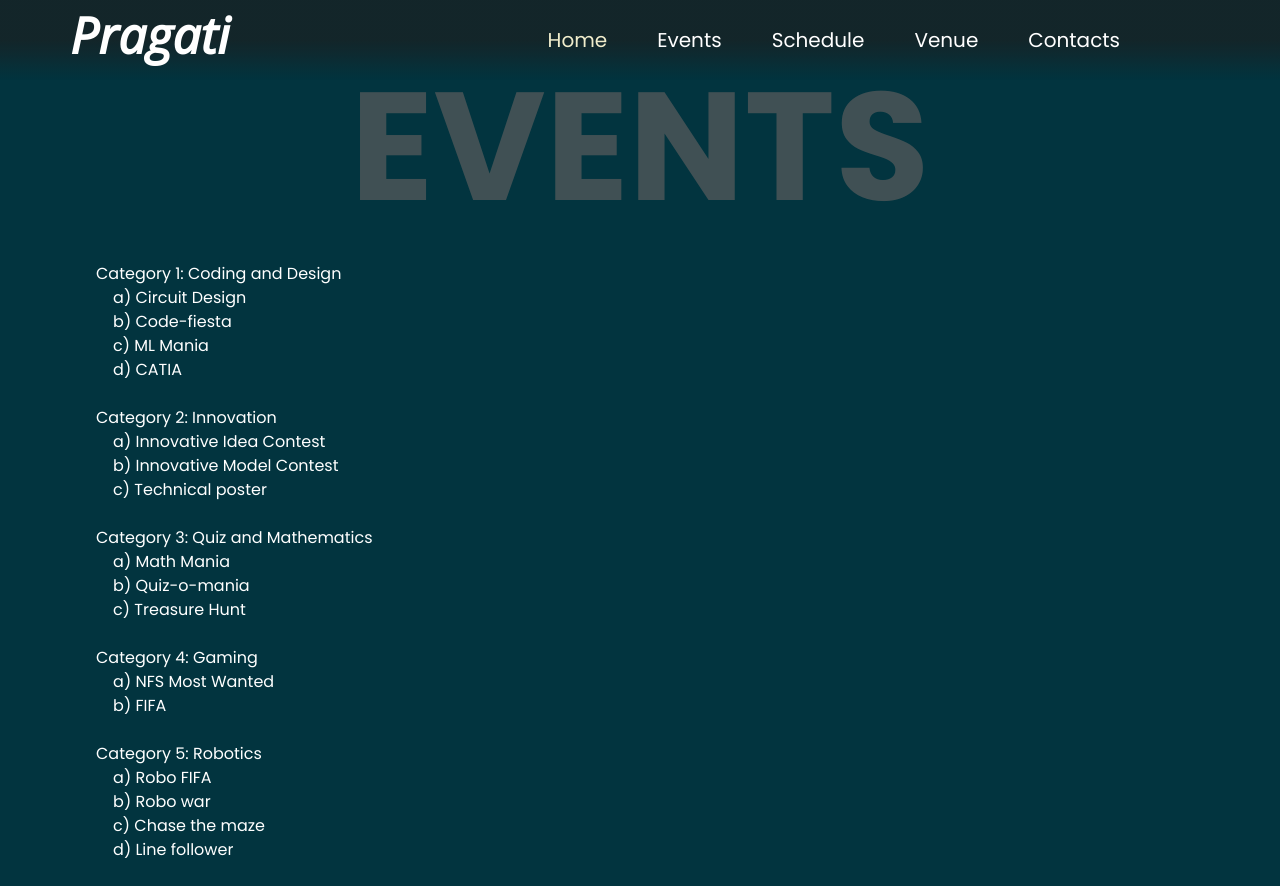
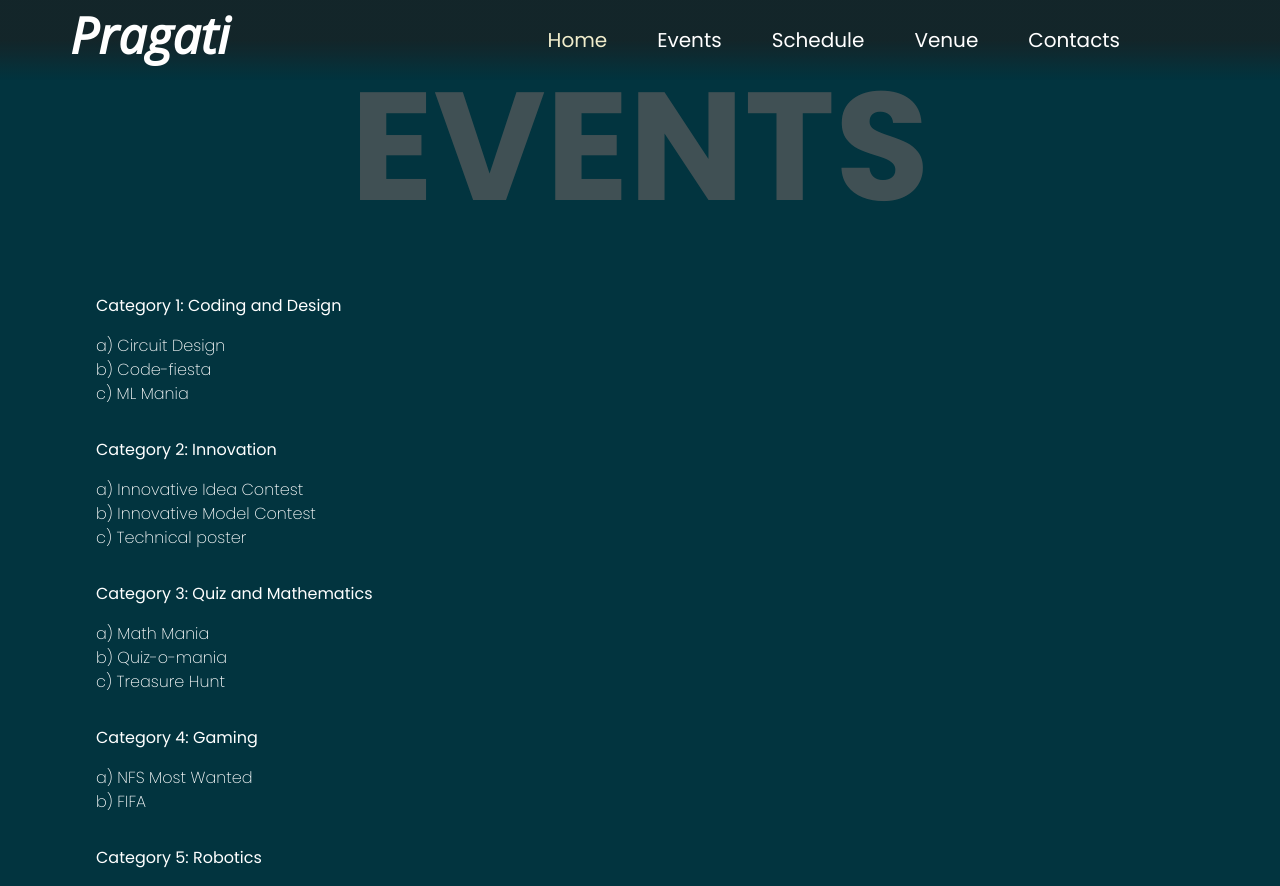
Before and after one commit to am-here/PRAGATI, a React (Create React App) app: page /rules in a window 1280 px wide. Shown: the top 886 px of the page. Built offline with nearby package versions, Linux system fonts and the light colour scheme; a web font is replaced by a local one.

Commit message:
event upComing

```diff
--- a/src/components/Ongoing_Event/EventData.js
+++ b/src/components/Ongoing_Event/EventData.js
@@ -1,8 +1,7 @@
 const EventData = [
   {
-    image: "logo_comp.png",
-    description:
-      "A self explanatory logo of prescribed dimensions is invited for our techfest PRAGATI.",
+    image: "upComing.jpeg",
+    description: "Click above to checkout the incoming events.",
   },
 ];
 
--- a/src/components/Ongoing_Event/event.css
+++ b/src/components/Ongoing_Event/event.css
@@ -20,6 +20,17 @@
   flex-wrap: wrap;
   align-items: flex-start;
   justify-content: space-between;
+  font-weight: 100;
+}
+.heading-list{
+  font-weight: 500;
+  color: #fff;
+  margin-top: 2em;
+  margin-bottom: 1em;
+}
+#last-line{
+
+  padding-bottom: 4em;
 }
 .content_img {
   width: 500px;
--- a/src/components/Ongoing_Event/event.js
+++ b/src/components/Ongoing_Event/event.js
@@ -6,59 +6,47 @@ import GoToTop from "../GoToTop";
 // var event_name = "LOGO COMPETITION";
 
 function Event() {
-  var reg_link = 'https://docs.google.com/forms/d/e/1FAIpQLSfOOXUYLHLcfZeoX4BJ5o2rna3LHuRxqnOYdCYhNcCa0NaYlw/viewform'
+  // var reg_link =
+  //   "https://docs.google.com/forms/d/e/1FAIpQLSfOOXUYLHLcfZeoX4BJ5o2rna3LHuRxqnOYdCYhNcCa0NaYlw/viewform";
   return (
     <section className="event_page">
       <div className="mar_add_event"></div>
       <Heading title="EVENTS" />
       <div className="content_row">
-        Category 1: Coding and Design
-        <br />
-        &nbsp;&nbsp;&nbsp;&nbsp;a)	Circuit Design
-        <br />
-        &nbsp;&nbsp;&nbsp;&nbsp;b)	Code-fiesta
-        <br />
-        &nbsp;&nbsp;&nbsp;&nbsp;c)	ML Mania
-        <br />
-        &nbsp;&nbsp;&nbsp;&nbsp;d)	CATIA
-        <br />
-        <br />
-        Category 2: Innovation
-        <br />
-        &nbsp;&nbsp;&nbsp;&nbsp;a)	Innovative Idea Contest
-        <br />
-        &nbsp;&nbsp;&nbsp;&nbsp;b)	Innovative Model Contest
-        <br />
-        &nbsp;&nbsp;&nbsp;&nbsp;c)	Technical poster
-        <br />
-        <br />
-        Category 3: Quiz and Mathematics
-        <br />
-        &nbsp;&nbsp;&nbsp;&nbsp;a)	Math Mania
-        <br />
-        &nbsp;&nbsp;&nbsp;&nbsp;b)	Quiz-o-mania
-        <br />
-        &nbsp;&nbsp;&nbsp;&nbsp;c)	Treasure Hunt
-        <br />
-        <br />
-        Category 4: Gaming
-        <br />
-        &nbsp;&nbsp;&nbsp;&nbsp;a)	NFS Most Wanted
-        <br />
-        &nbsp;&nbsp;&nbsp;&nbsp;b)	FIFA
-        <br />
-        <br />
-        Category 5: Robotics
-        <br />
-        &nbsp;&nbsp;&nbsp;&nbsp;a)	Robo FIFA
-        <br />
-        &nbsp;&nbsp;&nbsp;&nbsp;b)	Robo war
-        <br />
-        &nbsp;&nbsp;&nbsp;&nbsp;c)	Chase the maze
-        <br />
-        &nbsp;&nbsp;&nbsp;&nbsp;d)	Line follower
-        <br />
-        <br />
+        <ul>
+          <li className="heading-list">Category 1: Coding and Design</li>
+          <ol>
+            <li>a) Circuit Design</li>
+            <li>b) Code-fiesta</li>
+            <li>c) ML Mania</li>
+          </ol>
+          <li className="heading-list">Category 2: Innovation</li>
+          <ol>
+            <li>a) Innovative Idea Contest </li>
+            <li>b) Innovative Model Contest</li>
+            <li>c) Technical poster </li>
+          </ol>
+          <li className="heading-list">Category 3: Quiz and Mathematics</li>
+          <ol>
+            <li>a) Math Mania</li>
+
+            <li>b) Quiz-o-mania </li>
+            <li>c) Treasure Hunt</li>
+          </ol>
+          <li className="heading-list">Category 4: Gaming</li>
+          <ol>
+            <li>a) NFS Most Wanted</li>
+            <li>b) FIFA</li>
+            {/* <li>c) ML Mania</li> */}
+          </ol>
+          <li className="heading-list">Category 5: Robotics</li>
+          <ol>
+            <li>a) Robo FIFA </li>
+            <li>b) Robo war</li>
+            <li>c) Chase the maze</li>
+            <li id="last-line">d) Line follower</li>
+          </ol>
+        </ul>
       </div>
       {/* <div className="content_row">
         <div className="content_col1">
@@ -190,6 +178,7 @@ function Event() {
         </div>
       </div>
       <GoToTop /> */}
+      <GoToTop />
     </section>
   );
 }
```
Also changed, not shown: src/resources/upComing.jpeg (added), 1 other file (tests, documents, lock files or other folders).
